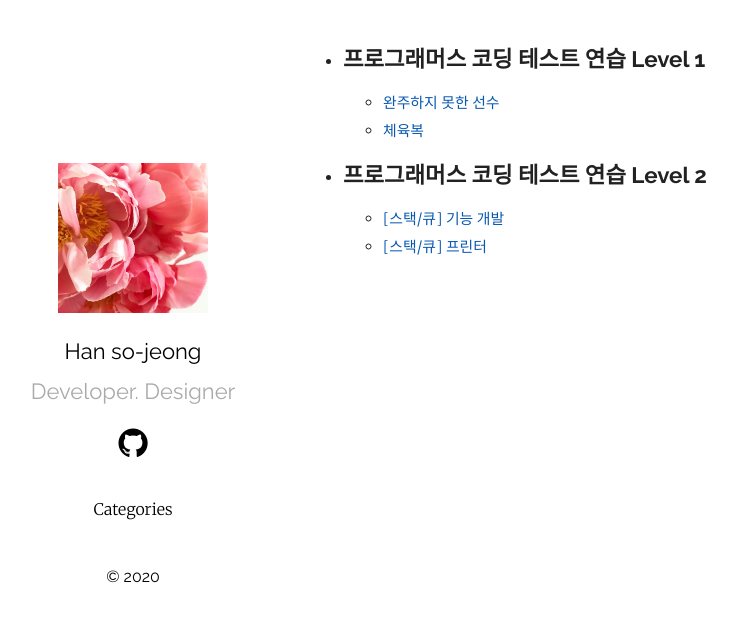
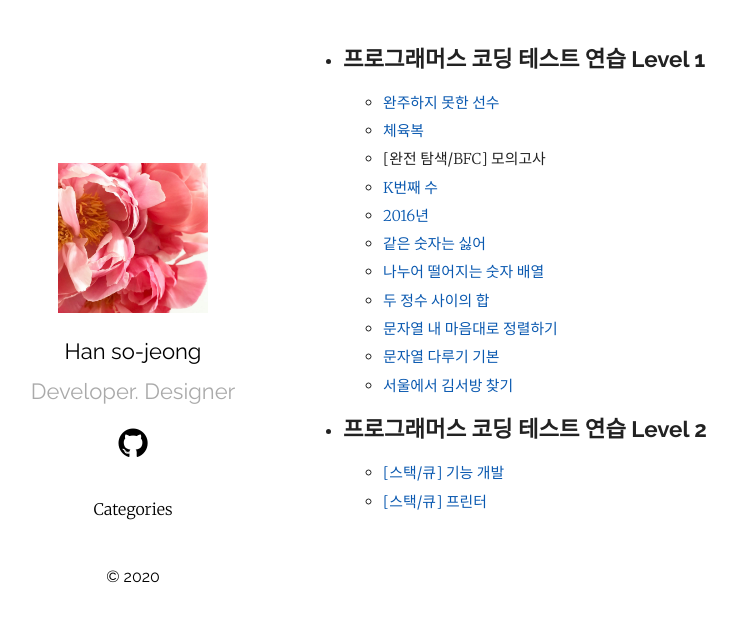
Before and after one commit to btiac1129/btiac1129.github.io, a Jekyll site: the page built from category/coding-test-practice.md, in a window 1280 px wide. Shown: the top 622 px of the page, without its empty margins (52-789 px from the left). Built offline with Jekyll 4.4.1, drawn with Linux system fonts in a browser that asks for light colours.

Commit message:
Update coding-test-practice.md

```diff
--- a/category/coding-test-practice.md
+++ b/category/coding-test-practice.md
@@ -9,6 +9,15 @@ layout: page
          <ul class="targetList">
              <li><a href="../python/coding-test/programmers/hash/2020/05/15/Programmers-Coding-Test-Level1-49-1.html">완주하지 못한 선수</a></li>
              <li><a href="../python/coding-test/programmers/greedy-algorithm/2020/05/21/Programmers-Coding-Test-Level1-49-2.html">체육복</a></li>
+             <li><a href="../python/coding-test/programmers/brute-force-search/2020/06/13/Programmers-Coding-Test-Level1-49-3.md.html"></a>[완전 탐색/BFC] 모의고사</li>
+             <li><a href="../python/coding-test/programmers/sort/2020/06/14/Programmers-Coding-Test-Level1-49-4.md.html">K번째 수</a></li>
+             <li><a href="../python/coding-test/programmers/2020/06/16/Programmers-Coding-Test-Level1-49-5.md.html">2016년</a></li>
+             <li><a href="../python/coding-test/programmers/2020/06/16/Programmers-Coding-Test-Level1-49-6.md.html">같은 숫자는 싫어</a></li>
+             <li><a href="../python/coding-test/programmers/2020/06/18/Programmers-Coding-Test-Level1-49-7.md.html">나누어 떨어지는 숫자 배열</a></li>
+             <li><a href="../python/coding-test/programmers/2020/06/18/Programmers-Coding-Test-Level1-49-8.md.html">두 정수 사이의 합</a></li>
+             <li><a href="../python/coding-test/programmers/2020/06/23/Programmers-Coding-Test-Level1-49-9.md.html">문자열 내 마음대로 정렬하기</a></li>
+             <li><a href="../python/coding-test/programmers/2020/06/30/Programmers-Coding-Test-Level1-49-10.md.html">문자열 다루기 기본</a></li>
+             <li><a href="../python/coding-test/programmers/2020/07/06/Programmers-Coding-Test-Level1-49-11.md.html">서울에서 김서방 찾기</a></li>
          </ul>
       </li>
       <li class="item">
```
